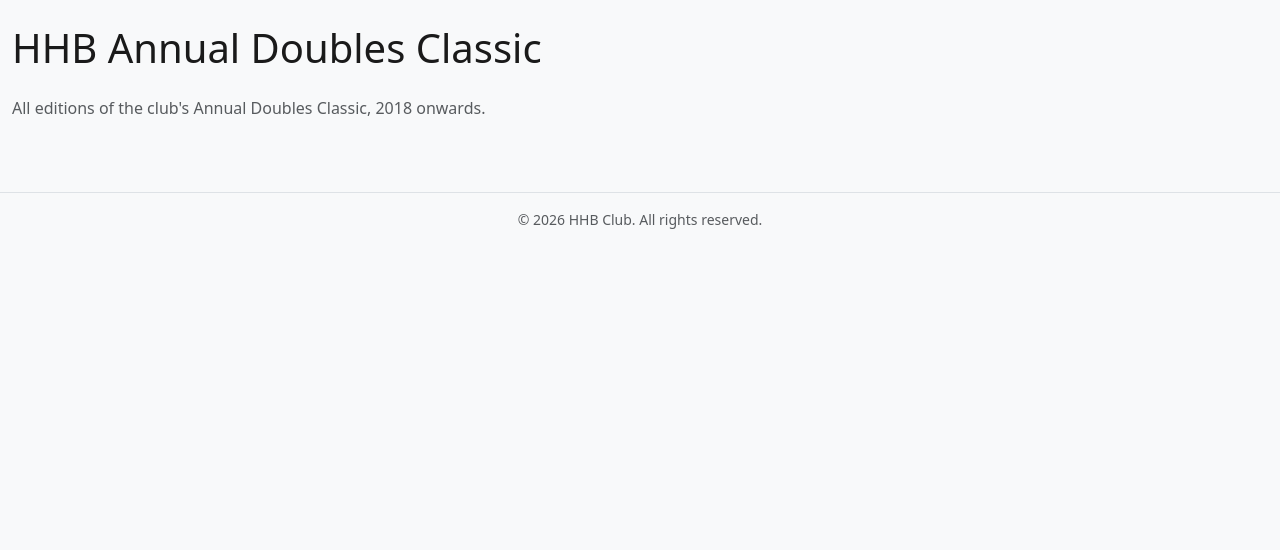
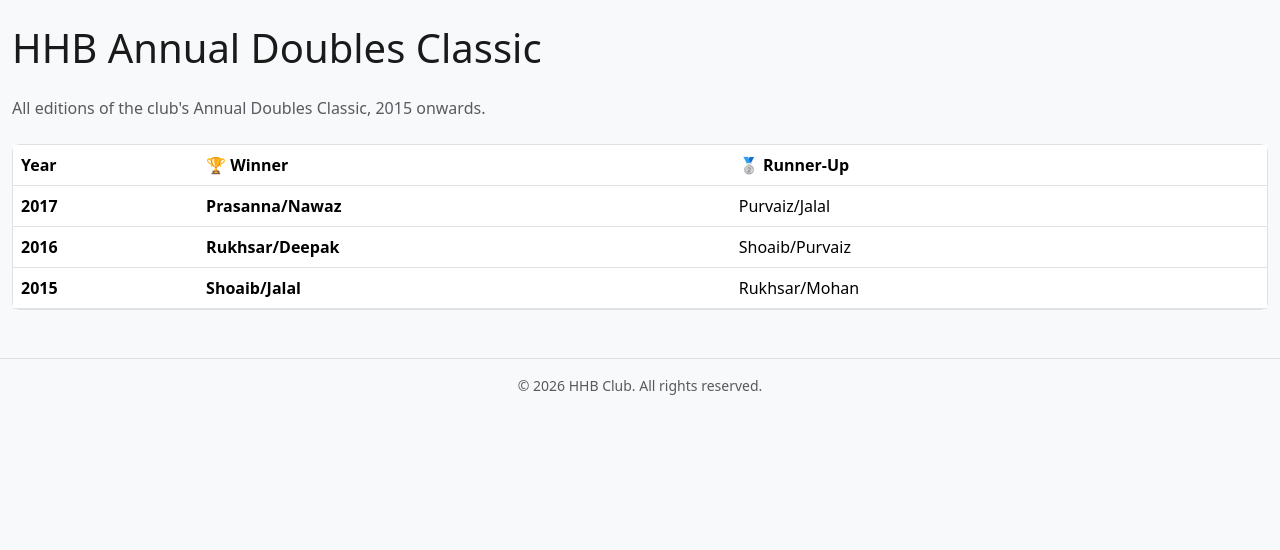
Before and after one commit to deepeshshrestha-hhb/hhb-club-app, a Flask app: page /tournaments/doubles in a window 1280 px wide. Shown: the part 56-606 px from the top of the page. Run offline with Flask 3, Linux system fonts and the light colour scheme; some libraries are stand-ins or nearby versions.

Commit message:
Doubles archive: table layout and 2015-2017 historic winners
The card grid was getting long with 11 editions, so the archive is now one
table (Year, Winner, Runner-Up, View Tournament). Podium photo view/edit
stays on the Winner/Runner-Up names. 2015-2017 have no scoresheet, so their
results come from HISTORIC_DOUBLES_RESULTS and show without a button.

Co-Authored-By: Claude Opus 5.5 <noreply@anthropic.com>

```diff
--- a/routes/tournament_routes.py
+++ b/routes/tournament_routes.py
@@ -5,6 +5,7 @@ from services.tournament_service import (
     create_tournament,
     list_doubles_tournament_years,
     get_doubles_tournament,
+    HISTORIC_DOUBLES_RESULTS,
 )
 from services.championship_service import list_championship_years, get_championship
 from services.league_service import list_league_years, get_league, get_overall_stats, get_weekly_stats
@@ -59,7 +60,12 @@ def doubles_index():
             "ready": ready,
             "winner": data["knockouts"]["winner"] if (data and data["knockouts"]) else "",
             "runner_up": data["knockouts"]["runner_up"] if (data and data["knockouts"]) else "",
+            "historic": False,
         })
+    for year, result in HISTORIC_DOUBLES_RESULTS.items():
+        if year not in years:
+            tournaments.append({"year": year, "ready": False, "historic": True, **result})
+    tournaments.sort(key=lambda t: t["year"], reverse=True)
     return render_template(
         "tournament_doubles_index.html",
         tournaments=tournaments,
--- a/services/tournament_service.py
+++ b/services/tournament_service.py
@@ -71,6 +71,16 @@ TOURNAMENTS_DIR = Path(Config.BASE_DIR) / "tournaments"
 
 def _doubles_filename(year):
     return f"HHB Annual Doubles Classic - {year}.xlsm"
+
+
+# Early editions with no surviving scoresheet: only the final result is known,
+# so these show on the archive page without a "View Tournament" link.
+# Names use the same spelling as the scoresheets (e.g. "Rukhsar").
+HISTORIC_DOUBLES_RESULTS = {
+    2017: {"winner": "Prasanna/Nawaz", "runner_up": "Purvaiz/Jalal"},
+    2016: {"winner": "Rukhsar/Deepak", "runner_up": "Shoaib/Purvaiz"},
+    2015: {"winner": "Shoaib/Jalal", "runner_up": "Rukhsar/Mohan"},
+}
 
 
 def list_doubles_tournament_years():
--- a/templates/tournament_doubles_index.html
+++ b/templates/tournament_doubles_index.html
@@ -2,49 +2,65 @@
 {% block content %}
 
 <h1 class="page-title">HHB Annual Doubles Classic</h1>
-<p class="text-muted mb-4">All editions of the club's Annual Doubles Classic, 2018 onwards.</p>
+<p class="text-muted mb-4">All editions of the club's Annual Doubles Classic, 2015 onwards.</p>
 
-<div class="row">
+<div class="card hhb-card">
+    <div class="table-responsive">
+        <table class="table table-hover align-middle mb-0" id="doublesArchiveTable">
+            <thead>
+                <tr>
+                    <th scope="col">Year</th>
+                    <th scope="col">🏆 Winner</th>
+                    <th scope="col">🥈 Runner-Up</th>
+                    <th scope="col" class="text-end"></th>
+                </tr>
+            </thead>
+            <tbody>
                 {% for t in tournaments %}
-    <div class="col-md-4 col-sm-6 mb-3">
-        <div class="card hhb-card h-100">
-            <div class="card-body d-flex flex-column">
-                <h5 class="card-title mb-2">{{ t.year }}</h5>
+                {% set winner_key = 'doubles_' ~ t.year ~ '_winner' %}
+                {% set runner_up_key = 'doubles_' ~ t.year ~ '_runner_up' %}
+                <tr>
+                    <td class="fw-bold">{{ t.year }}</td>
 
                     {% if t.winner %}
-                {% set winner_key = 'doubles_' ~ t.year ~ '_winner' %}
-                <div class="mb-2 {% if session.get('is_admin') or winner_key in podium_photos %}podium-has-photo{% endif %}"
+                    <td>
+                        <span class="fw-bold {% if session.get('is_admin') or winner_key in podium_photos %}podium-has-photo{% endif %}"
                               {% if session.get('is_admin') %}data-podium-key="{{ winner_key }}" data-podium-label="🏆 {{ t.winner }} — {{ t.year }} Doubles Winner" role="button" tabindex="0"
                               {% elif winner_key in podium_photos %}data-podium-photos="{{ photo_urls(winner_key) }}" data-podium-label="🏆 {{ t.winner }} — {{ t.year }} Doubles Winner" role="button" tabindex="0"{% endif %}>
-                    <div class="small text-muted">WINNER {% if session.get('is_admin') %}<span class="podium-cam">✏️</span>{% elif winner_key in podium_photos %}<span class="podium-cam">📷</span>{% endif %}</div>
-                    <div class="fw-bold">🏆 {{ t.winner }}</div>
-                </div>
+                            {{ t.winner }}
+                            {% if session.get('is_admin') %}<span class="podium-cam">✏️</span>{% elif winner_key in podium_photos %}<span class="podium-cam">📷</span>{% endif %}
+                        </span>
+                    </td>
+                    <td>
                         {% if t.runner_up %}
-                {% set runner_up_key = 'doubles_' ~ t.year ~ '_runner_up' %}
-                <div class="mb-3 {% if session.get('is_admin') or runner_up_key in podium_photos %}podium-has-photo{% endif %}"
+                        <span class="{% if session.get('is_admin') or runner_up_key in podium_photos %}podium-has-photo{% endif %}"
                               {% if session.get('is_admin') %}data-podium-key="{{ runner_up_key }}" data-podium-label="🥈 {{ t.runner_up }} — {{ t.year }} Doubles Runner-Up" role="button" tabindex="0"
                               {% elif runner_up_key in podium_photos %}data-podium-photos="{{ photo_urls(runner_up_key) }}" data-podium-label="🥈 {{ t.runner_up }} — {{ t.year }} Doubles Runner-Up" role="button" tabindex="0"{% endif %}>
-                    <div class="small text-muted">RUNNER-UP {% if session.get('is_admin') %}<span class="podium-cam">✏️</span>{% elif runner_up_key in podium_photos %}<span class="podium-cam">📷</span>{% endif %}</div>
-                    <div>🥈 {{ t.runner_up }}</div>
-                </div>
+                            {{ t.runner_up }}
+                            {% if session.get('is_admin') %}<span class="podium-cam">✏️</span>{% elif runner_up_key in podium_photos %}<span class="podium-cam">📷</span>{% endif %}
+                        </span>
                         {% endif %}
+                    </td>
                     {% elif t.ready %}
-                <p class="text-muted small mb-3">Result not recorded in spreadsheet.</p>
+                    <td colspan="2" class="text-muted small">Result not recorded in spreadsheet.</td>
                     {% else %}
-                <p class="text-muted small mb-3">Scoresheet uses an older format - not parsed yet.</p>
+                    <td colspan="2" class="text-muted small">Scoresheet uses an older format - not parsed yet.</td>
                     {% endif %}
 
+                    <td class="text-end text-nowrap">
                         {% if t.ready %}
-                <a href="{{ url_for('tournaments.doubles_detail', year=t.year) }}" class="btn btn-hhb-primary btn-sm mt-auto">
+                        <a href="{{ url_for('tournaments.doubles_detail', year=t.year) }}" class="btn btn-hhb-primary btn-sm">
                             View Tournament
                         </a>
-                {% else %}
-                <button class="btn btn-sm btn-outline-secondary mt-auto" disabled>Coming Soon</button>
+                        {% elif not t.historic %}
+                        <button class="btn btn-sm btn-outline-secondary" disabled>Coming Soon</button>
                         {% endif %}
+                    </td>
+                </tr>
+                {% endfor %}
+            </tbody>
+        </table>
     </div>
-        </div>
-    </div>
-    {% endfor %}
 </div>
 
 {% endblock %}
```
Also changed, not shown: CLAUDE.md (+8 -0 lines). Lines whose indentation alone changed are shown as unchanged.
